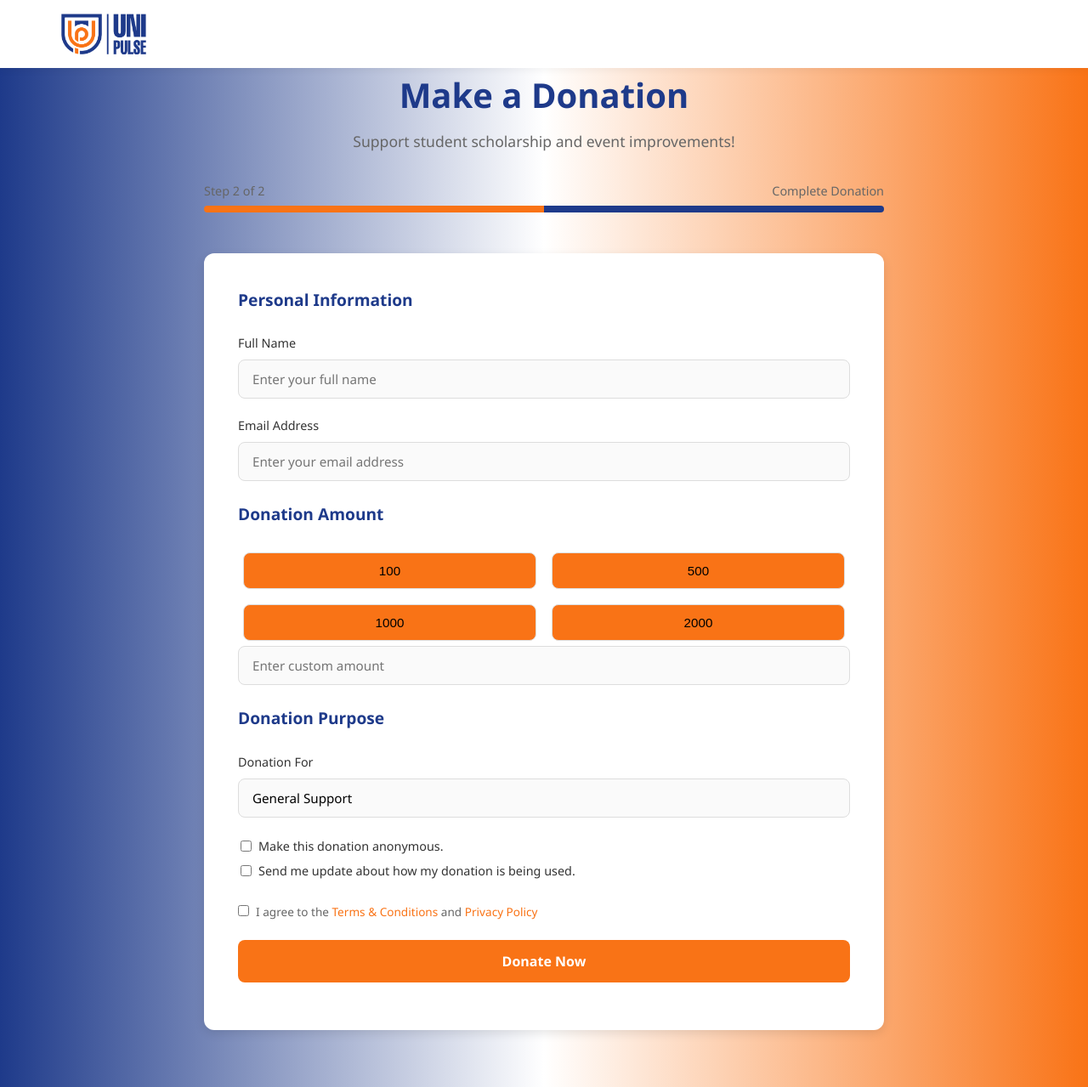
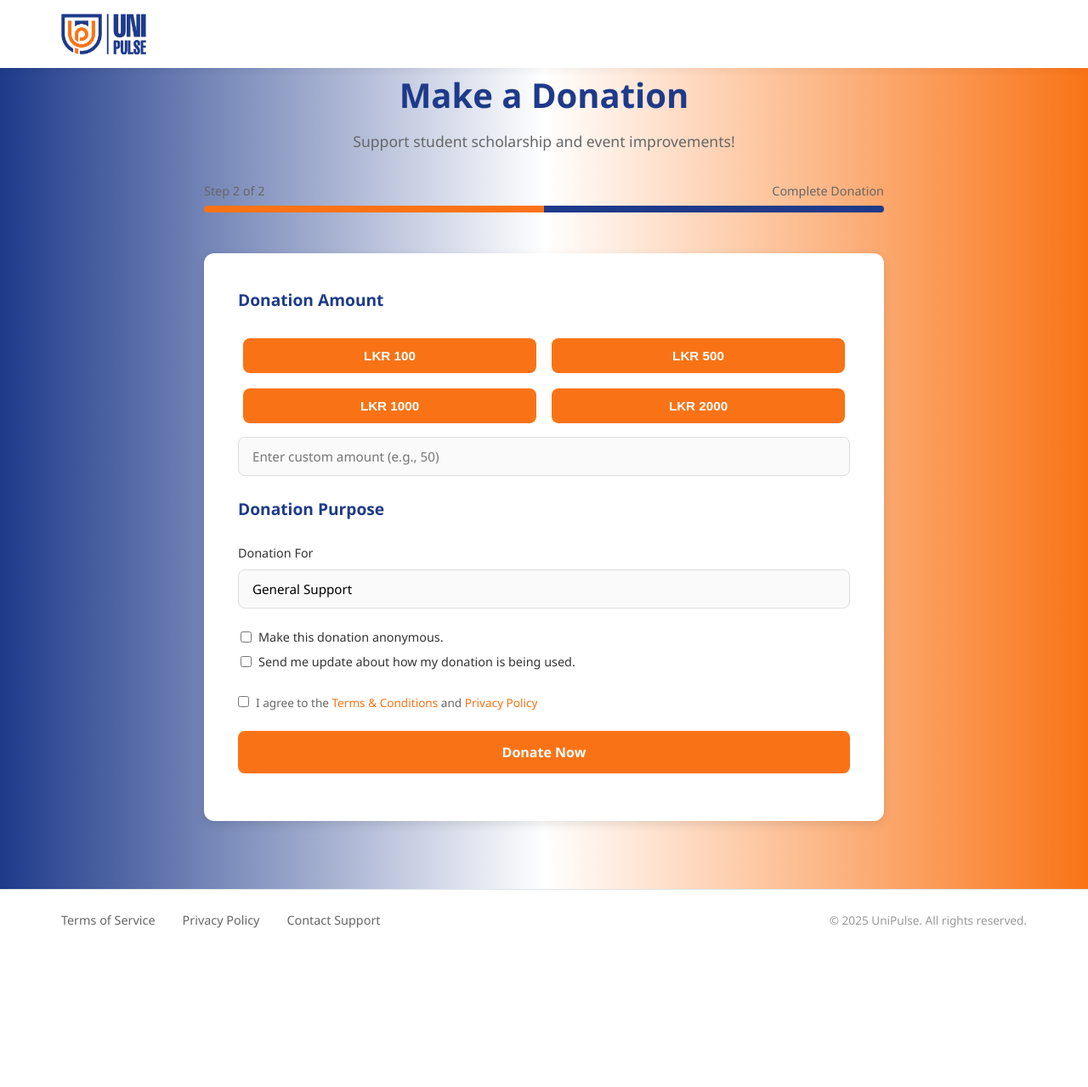
Before and after one commit to Manush-hub/UniPulse, a PHP site: page /app/views/donationform.view.php in a window 1280 px wide. Shown: the top 1279 px of the page at 85% size. After the commit the page ends 1092 px from the top, so only its background shows below. Run offline with PHP 8.4, Linux system fonts and the light colour scheme; a stand-in replaces the project's code that opens the database connection.

Commit message:
modify the donation form

```diff
--- a/app/views/createevent.view.php
+++ b/app/views/createevent.view.php
@@ -764,7 +764,7 @@
                     </div>
                 </section>
 
-                <!-- Add this section after the ticket section -->
+                <!-- doantion-->
                 <section class="section" id="donation">
                     <div class="section-header">
                         <div class="section-icon"></div>
--- a/app/views/donationform.view.php
+++ b/app/views/donationform.view.php
@@ -4,8 +4,50 @@
 <head>
     <meta charset="UTF-8">
     <meta name="viewport" content="width=device-width, initial-scale=1.0">
-    <title>UniPulse - University Student/Staff Registration</title>
+    <title>Donation form</title>
     <link rel="stylesheet" href="/unipulse/public/assets/css/userreg-style.css">
+    <style>
+        /* Custom CSS for donation amount buttons */
+        .submit-item input[type="button"] {
+            width: 100%;
+            padding: 12px;
+            border-radius: 8px;
+            border: none;
+            color: white;
+            font-weight: 600;
+            cursor: pointer;
+            transition: all 0.3s ease;
+            background-color: #F97316;
+        }
+
+        .submit-item input[type="button"]:hover {
+            background-color: #4804c7ff;
+            transform: translateY(-2px);
+            box-shadow: 0 4px 8px rgba(0, 0, 0, 0.1);
+        }
+
+        .submit-item input[type="button"]:active {
+            transform: translateY(0);
+            box-shadow: 0 2px 4px rgba(0, 0, 0, 0.1);
+        }
+
+        #custom-amount {
+            margin-top: 10px;
+            padding: 12px 16px;
+            border: 1px solid #ddd;
+            border-radius: 8px;
+            font-size: 0.95rem;
+            transition: border-color 0.3s ease;
+            background-color: #fafafa;
+            width: 100%;
+        }
+
+        #custom-amount:focus {
+            outline: none;
+            border-color: #1E3A8A;
+            background-color: white;
+        }
+    </style>
 </head>
 
 <body>
@@ -33,38 +75,25 @@
 
             <!--Donation Form-->
             <form method="POST" action="">
-                <h3 class="section-header">Personal Information</h3>
-
-                <div class="form-group">
-                    <label for="full-name">Full Name</label>
-                    <input type="text" id="full-name" name="full-name" placeholder="Enter your full name" required>
-                </div>
-
-                <div class="form-group">
-                    <label for="email">Email Address</label>
-                    <input type="email" id="email" name="email" placeholder="Enter your email address" required>
-                </div>
-
 
                 <h3 class="section-header">Donation Amount</h3>
                 <div class="form-group">
                     <div class="checkbox-grid" style="padding: 3px;">
                         <div class="submit-item" style="padding: 3px;">
-                            <input type="button" id="donation100" value="100" style="background-color: #F97316;">
+                            <input type="button" id="donation100" value="LKR 100" data-amount="100" style="background-color: #F97316;">
                         </div>
                         <div class="submit-item" style="padding: 3px;">
-                            <input type="button" id="donation500" value="500" style="background-color: #F97316;">
+                            <input type="button" id="donation500" value="LKR 500" data-amount="500" style="background-color: #F97316;">
                         </div>
                         <div class="submit-item" style="padding: 3px;">
-                            <input type="button" id="donation1000" value="1000" style="background-color: #F97316;">
+                            <input type="button" id="donation1000" value="LKR 1000" data-amount="1000" style="background-color: #F97316;">
                         </div>
                         <div class="submit-item" style="padding: 3px;">
-                            <input type="button" id="donation2000" value="2000" style="background-color: #F97316;">
+                            <input type="button" id="donation2000" value="LKR 2000" data-amount="2000" style="background-color: #F97316;">
                         </div>
                     </div>
-                    <input type="text" id="custom-amount" placeholder="Enter custom amount">
+                    <input type="text" id="custom-amount" name="custom-amount" placeholder="Enter custom amount (e.g., 50)">
                 </div>
-
 
                 <h3 class="section-header">Donation Purpose</h3>
                 <div class="form-group">
@@ -79,12 +108,12 @@
                 <div class="form-group">
                     <div class="checkbox-grid" style="display: contents;">
                         <div class="checkbox-item" style="padding: 3px;">
-                            <input type="checkbox" id="d1" value="d1">
+                            <input type="checkbox" id="d1" name="d1" value="anonymous">
                             <label for="d1">Make this donation anonymous.</label>
                         </div>
                         <div class="checkbox-item" style="padding: 3px;">
-                            <input type="checkbox" id="d2" name="d2" value="d2">
-                            <label for="sports">Send me update about how my donation is being used.</label>
+                            <input type="checkbox" id="d2" name="d2" value="updates">
+                            <label for="d2">Send me update about how my donation is being used.</label>
                         </div>
                     </div>
                 </div>
@@ -103,7 +132,38 @@
     <!-- Footer -->
     <?php include 'footer.php'; ?>
 
-    <script src="university-student-registration.js"></script>
+    <script>
+        // JavaScript to handle donation amount buttons
+        document.addEventListener('DOMContentLoaded', function() {
+            // Get all donation buttons
+            const donationButtons = document.querySelectorAll('.submit-item input[type="button"]');
+            const customAmountInput = document.getElementById('custom-amount');
+
+            // Add click event to each button
+            donationButtons.forEach(button => {
+                button.addEventListener('click', function() {
+                    // Get the amount from the data-attribute
+                    const amount = this.getAttribute('data-amount');
+
+                    // Set the custom amount input value
+                    customAmountInput.value = amount;
+
+                    // Optional: Add visual feedback for selected button
+                    donationButtons.forEach(btn => {
+                        btn.style.backgroundColor = '#F97316'; // Reset all buttons
+                    });
+                    this.style.backgroundColor = '#ea580c'; // Highlight selected button
+                });
+            });
+
+            // Clear selection when custom amount is entered
+            customAmountInput.addEventListener('focus', function() {
+                donationButtons.forEach(button => {
+                    button.style.backgroundColor = '#F97316'; // Reset all buttons
+                });
+            });
+        });
+    </script>
 </body>
 
 </html>
```
